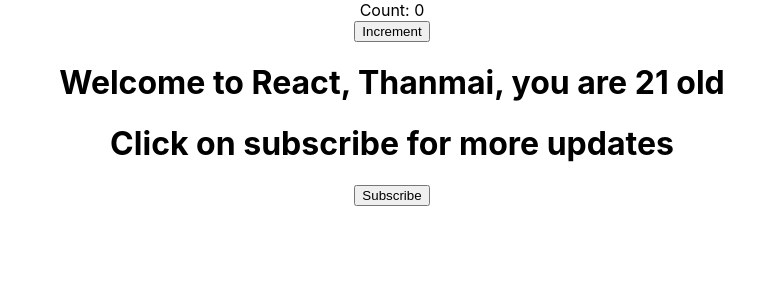
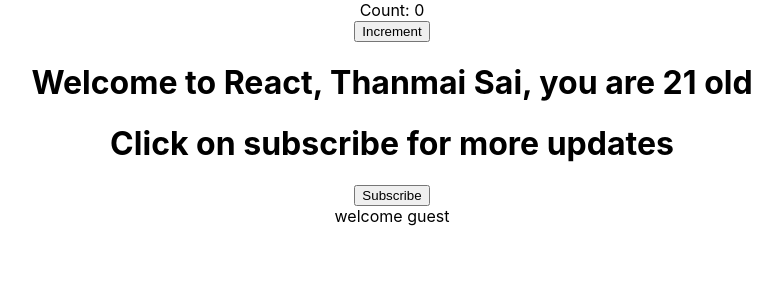
Before and after one commit to thanmaisai-asc/React, a React (Create React App) app in the folder prj1/: page / in a window 1280 px wide. Shown: the top 300 px of the page, without its empty margins (248-1030 px from the left). Built offline with nearby package versions, Linux system fonts and the light colour scheme.

Commit message:
ternary operator--conditional rendering

```diff
--- a/prj1/src/App.js
+++ b/prj1/src/App.js
@@ -3,17 +3,19 @@
 import Greet from './components/greet';
 import Message from './components/message'
 import Counter from './components/counter'
+import Usergreet from './components/usergreet';
 
 function App() {
   return (
     <div className="App">
       <Counter/>
-     <Greet name="Thanmai" age="21">
+     <Greet name="Thanmai Sai" age="21">
         <p>This is a child element.</p>
         <p>You can pass any elements here.</p>
         <button>test</button>
       </Greet>
       <Message/>
+      <Usergreet/>
     </div>
   );
 }
--- a/prj1/src/components/greet.js
+++ b/prj1/src/components/greet.js
@@ -1,7 +1,8 @@
 import React from 'react';
 
-export default function Greet({name,age}) {
-    console.log(name + " " + age);
+export default function Greet(props) {
+    const {name,age} = props
+    // console.log(name + " " + age);
     return (
         <div>
             <h1>Welcome to React, {name}, you are {age} old</h1>
--- /dev/null
+++ b/prj1/src/components/usergreet.js
@@ -0,0 +1,21 @@
+import React, { Component } from 'react'
+
+export default class Usergreet extends Component {
+
+    constructor(props) {
+        super(props)
+
+        this.state = {
+            isLoggedIn: false
+        }
+    }
+
+
+  render() {
+    return (
+        (this.state.isLoggedIn) ?
+        <div>Welcome to React Thanmai</div> :
+        <div>welcome guest</div>
+    )
+  }
+}
```
